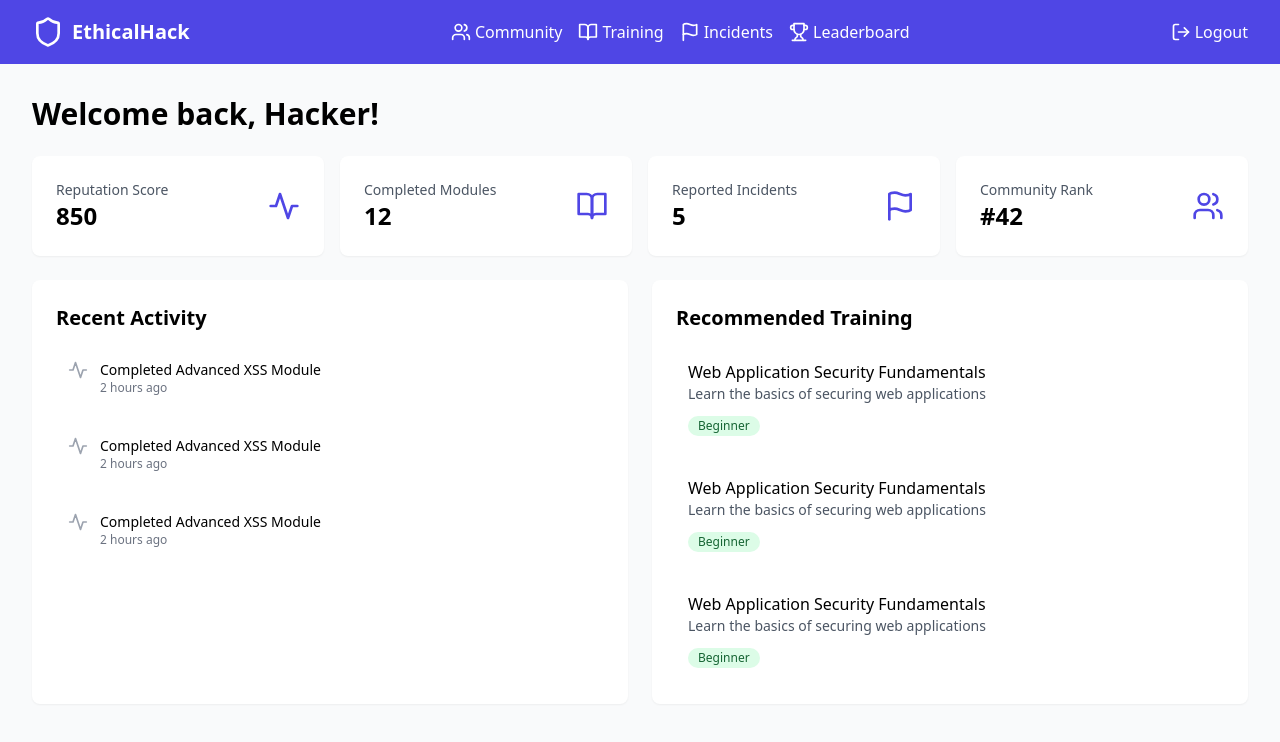
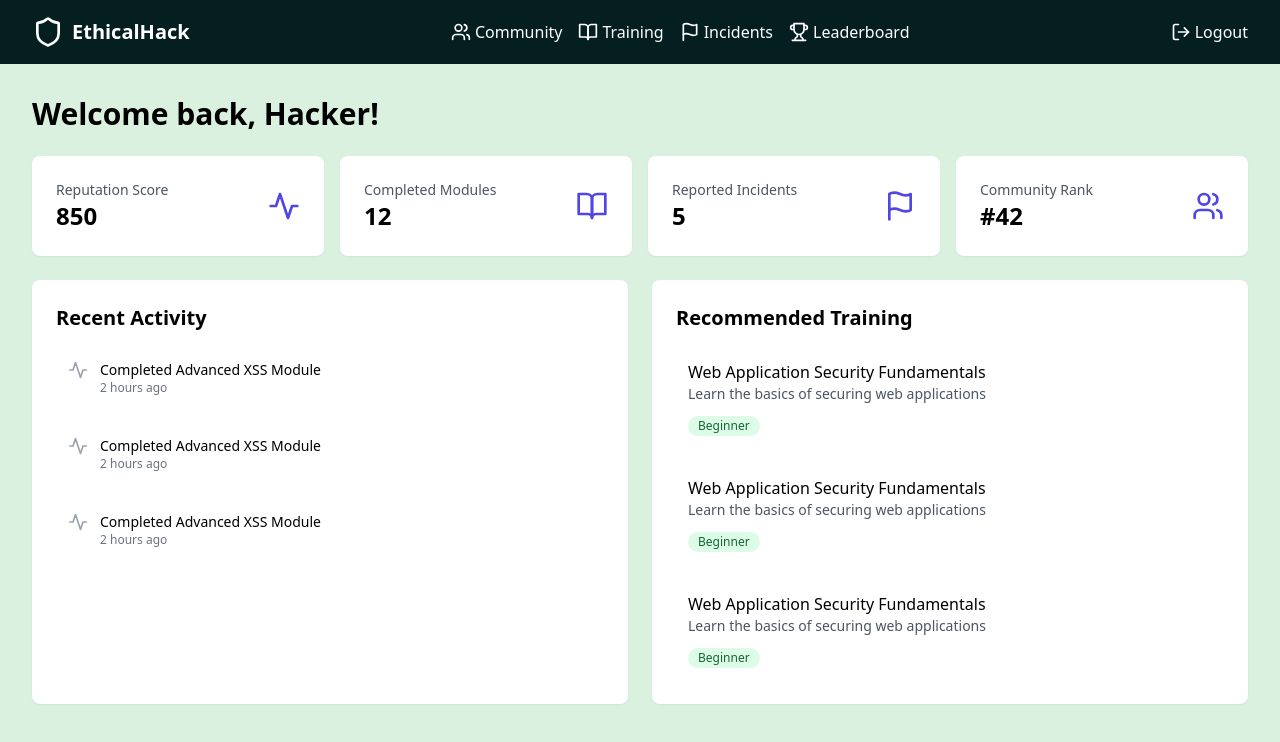
Before and after one commit to 4Min4m/EthicalHackingWebsite, a React (Vite) app: page / in a window 1280 px wide. Shown: the top 742 px of the page. Built offline with nearby package versions, Linux system fonts and the light colour scheme.

Commit message:
changing color

```diff
--- a/src/components/Layout.tsx
+++ b/src/components/Layout.tsx
@@ -4,8 +4,8 @@ import { Shield, Users, BookOpen, Flag, Trophy, LogOut } from 'lucide-react';
 
 export function Layout() {
   return (
-    <div className="min-h-screen bg-gray-50">
-      <nav className="bg-indigo-600 text-white">
+    <div className="min-h-screen bg-[#daf1df]">
+      <nav className="bg-[#051f20] text-white">
         <div className="max-w-7xl mx-auto px-4 sm:px-6 lg:px-8">
           <div className="flex items-center justify-between h-16">
             <Link to="/" className="flex items-center space-x-2">
@@ -13,24 +13,24 @@ export function Layout() {
               <span className="font-bold text-xl">EthicalHack</span>
             </Link>
             <div className="flex space-x-4">
-              <Link to="/community" className="flex items-center space-x-1 hover:text-gray-200">
+              <Link to="/community" className="flex items-center space-x-1 hover:text-[#8bb69b]">
                 <Users className="w-5 h-5" />
                 <span>Community</span>
               </Link>
-              <Link to="/training" className="flex items-center space-x-1 hover:text-gray-200">
+              <Link to="/training" className="flex items-center space-x-1 hover:text-[#8bb69b]">
                 <BookOpen className="w-5 h-5" />
                 <span>Training</span>
               </Link>
-              <Link to="/incidents" className="flex items-center space-x-1 hover:text-gray-200">
+              <Link to="/incidents" className="flex items-center space-x-1 hover:text-[#8bb69b]">
                 <Flag className="w-5 h-5" />
                 <span>Incidents</span>
               </Link>
-              <Link to="/leaderboard" className="flex items-center space-x-1 hover:text-gray-200">
+              <Link to="/leaderboard" className="flex items-center space-x-1 hover:text-[#8bb69b]">
                 <Trophy className="w-5 h-5" />
                 <span>Leaderboard</span>
               </Link>
             </div>
-            <button className="flex items-center space-x-1 hover:text-gray-200">
+            <button className="flex items-center space-x-1 hover:text-[#8bb69b]">
               <LogOut className="w-5 h-5" />
               <span>Logout</span>
             </button>
```
Also changed, not shown: 4 other files (tests, documents, lock files or other folders).
